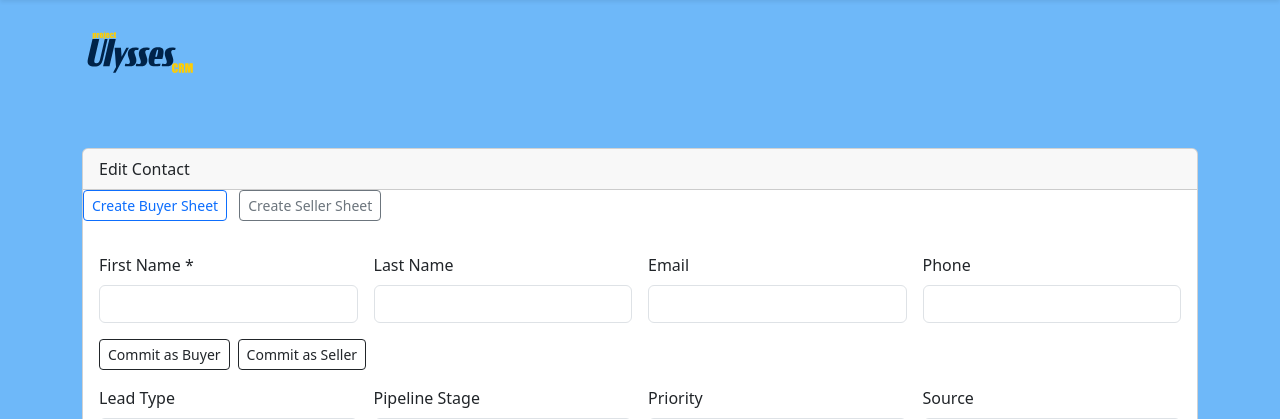
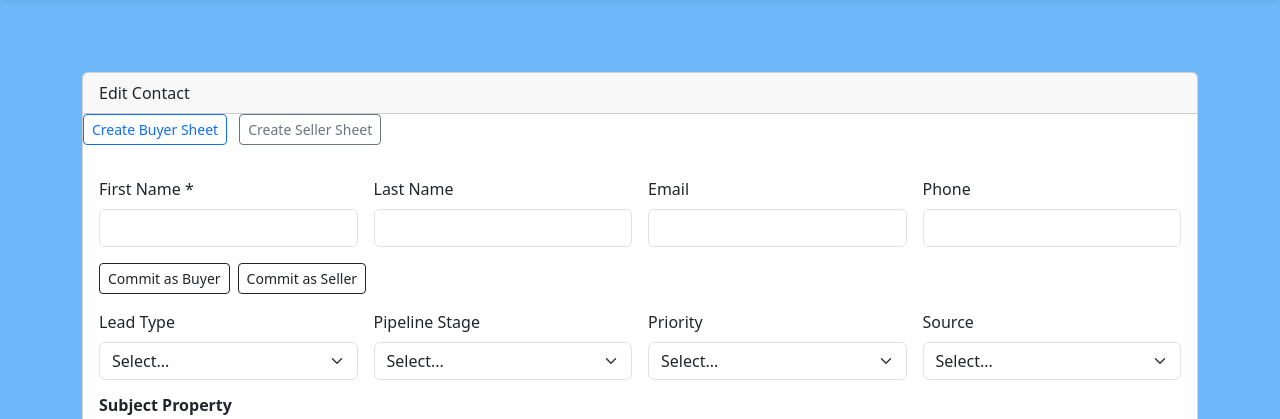
Before and after one commit to ithaca767/realEstateCRM, a Flask app: template templates/edit_contact.html in a window 1280 px wide. Shown: the part 93-512 px from the top of the page. Run offline with Flask 3, Linux system fonts and the light colour scheme; the template is opened without the code that fills it, so the values that code supplies are empty; parts of the project's set-up code (start-up, migrations or seed data) failed here and were passed over; some libraries are stand-ins or nearby versions.

Commit message:
Remove duplicate logo/navbar markup from edit_contact template

```diff
--- a/templates/edit_contact.html
+++ b/templates/edit_contact.html
@@ -3,25 +3,6 @@
 {% block title %}Edit Contact – Ulysses CRM{% endblock %}
 
 {% block content %}
-    <!-- Logo -->
-    <a href="{{ url_for('dashboard') }}" class="navbar-brand d-flex align-items-center text-dark">
-      <img
-        src="{{ url_for('static', filename='ulysses-logo.svg') }}"
-        alt="Ulysses CRM"
-        style="height: 50px;"
-        class="me-2"
-      >
-    </a>
-
-    <!-- Hamburger button -->
-    <button class="navbar-toggler" type="button"
-            data-bs-toggle="collapse"
-            data-bs-target="#mainNav"
-            aria-controls="mainNav"
-            aria-expanded="false"
-            aria-label="Toggle navigation">
-      <span class="navbar-toggler-icon"></span>
-    </button>
 
     <!-- Collapsible nav links -->
     <div class="collapse navbar-collapse" id="mainNav">
```
